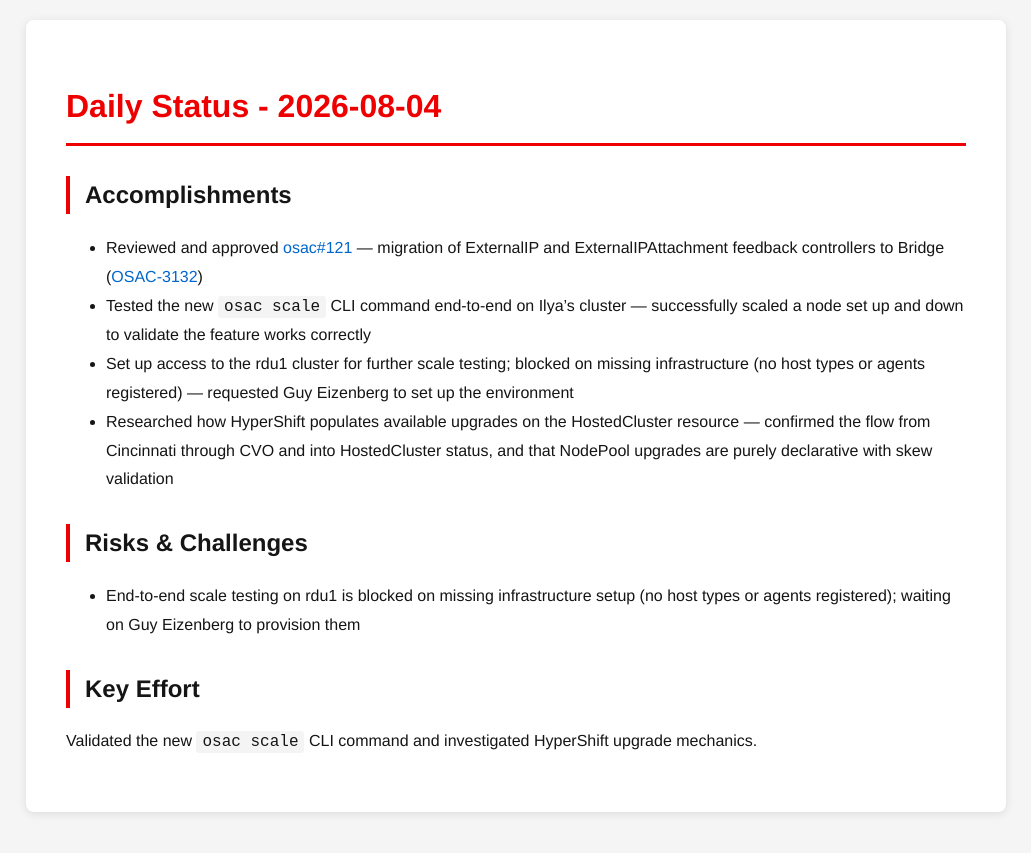
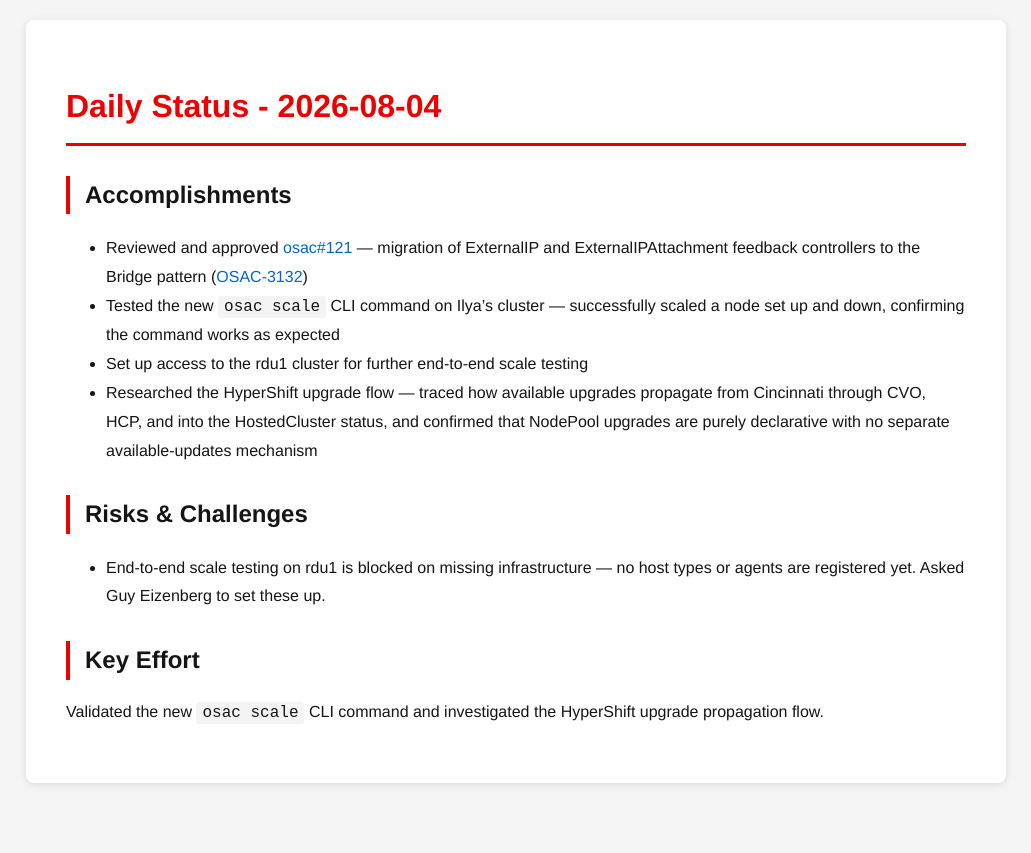
Before and after one commit to tzvatot/daily-status, a Jekyll site: the page built from 2026-08-04.md, in a window 1280 px wide. Shown: the top 853 px of the page, without its empty margins (124-1155 px from the left). Built offline with Jekyll 4.4.1, drawn with Linux system fonts in a browser that asks for light colours.

Commit message:
Daily status update - 2026-08-04

```diff
--- a/2026-08-04.md
+++ b/2026-08-04.md
@@ -7,13 +7,13 @@
 # Daily Status - 2026-08-04
 
 ## Accomplishments
-- Reviewed and approved [osac#121](https://github.com/osac-project/osac/pull/121) — migration of ExternalIP and ExternalIPAttachment feedback controllers to Bridge ([OSAC-3132](https://redhat.atlassian.net/browse/OSAC-3132))
-- Tested the new `osac scale` CLI command end-to-end on Ilya's cluster — successfully scaled a node set up and down to validate the feature works correctly
-- Set up access to the rdu1 cluster for further scale testing; blocked on missing infrastructure (no host types or agents registered) — requested Guy Eizenberg to set up the environment
-- Researched how HyperShift populates available upgrades on the HostedCluster resource — confirmed the flow from Cincinnati through CVO and into HostedCluster status, and that NodePool upgrades are purely declarative with skew validation
+- Reviewed and approved [osac#121](https://github.com/osac-project/osac/pull/121) — migration of ExternalIP and ExternalIPAttachment feedback controllers to the Bridge pattern ([OSAC-3132](https://redhat.atlassian.net/browse/OSAC-3132))
+- Tested the new `osac scale` CLI command on Ilya's cluster — successfully scaled a node set up and down, confirming the command works as expected
+- Set up access to the rdu1 cluster for further end-to-end scale testing
+- Researched the HyperShift upgrade flow — traced how available upgrades propagate from Cincinnati through CVO, HCP, and into the HostedCluster status, and confirmed that NodePool upgrades are purely declarative with no separate available-updates mechanism
 
 ## Risks & Challenges
-- End-to-end scale testing on rdu1 is blocked on missing infrastructure setup (no host types or agents registered); waiting on Guy Eizenberg to provision them
+- End-to-end scale testing on rdu1 is blocked on missing infrastructure — no host types or agents are registered yet. Asked Guy Eizenberg to set these up.
 
 ## Key Effort
-Validated the new `osac scale` CLI command and investigated HyperShift upgrade mechanics.
+Validated the new `osac scale` CLI command and investigated the HyperShift upgrade propagation flow.
```
